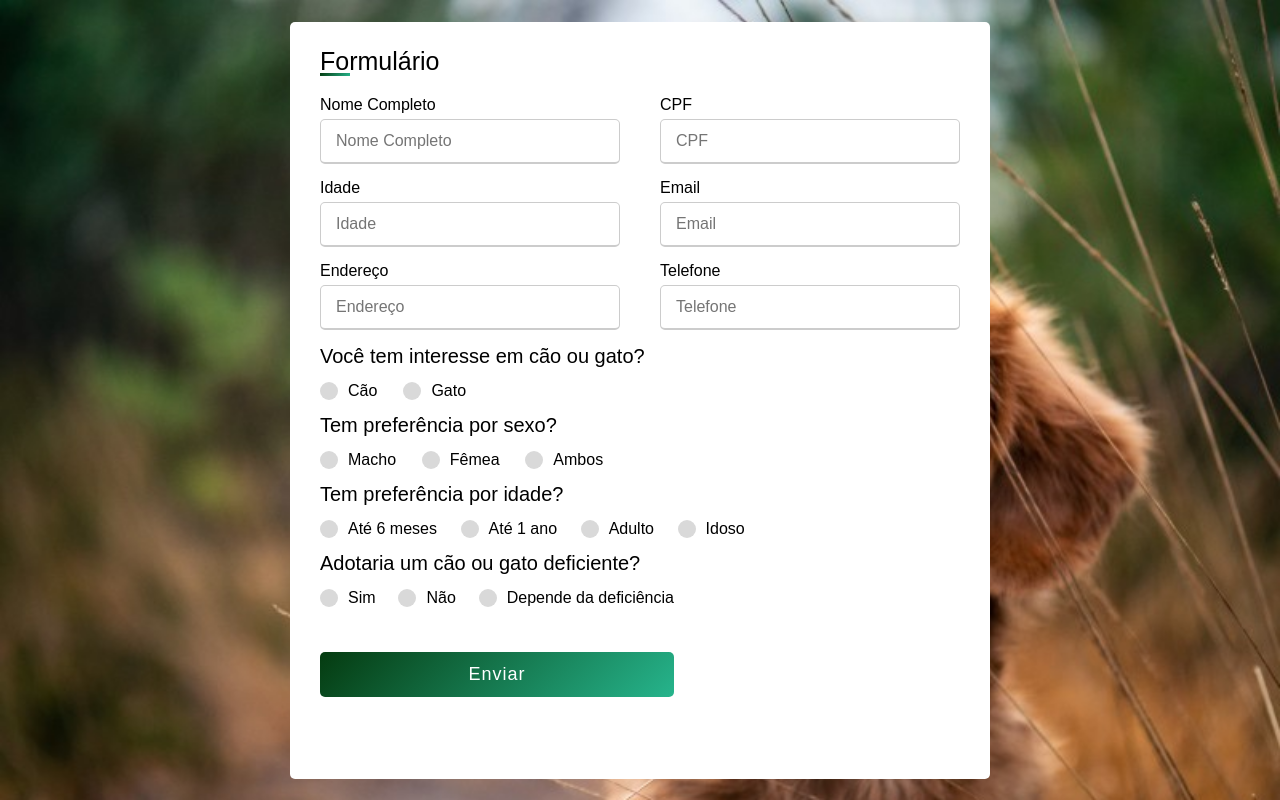
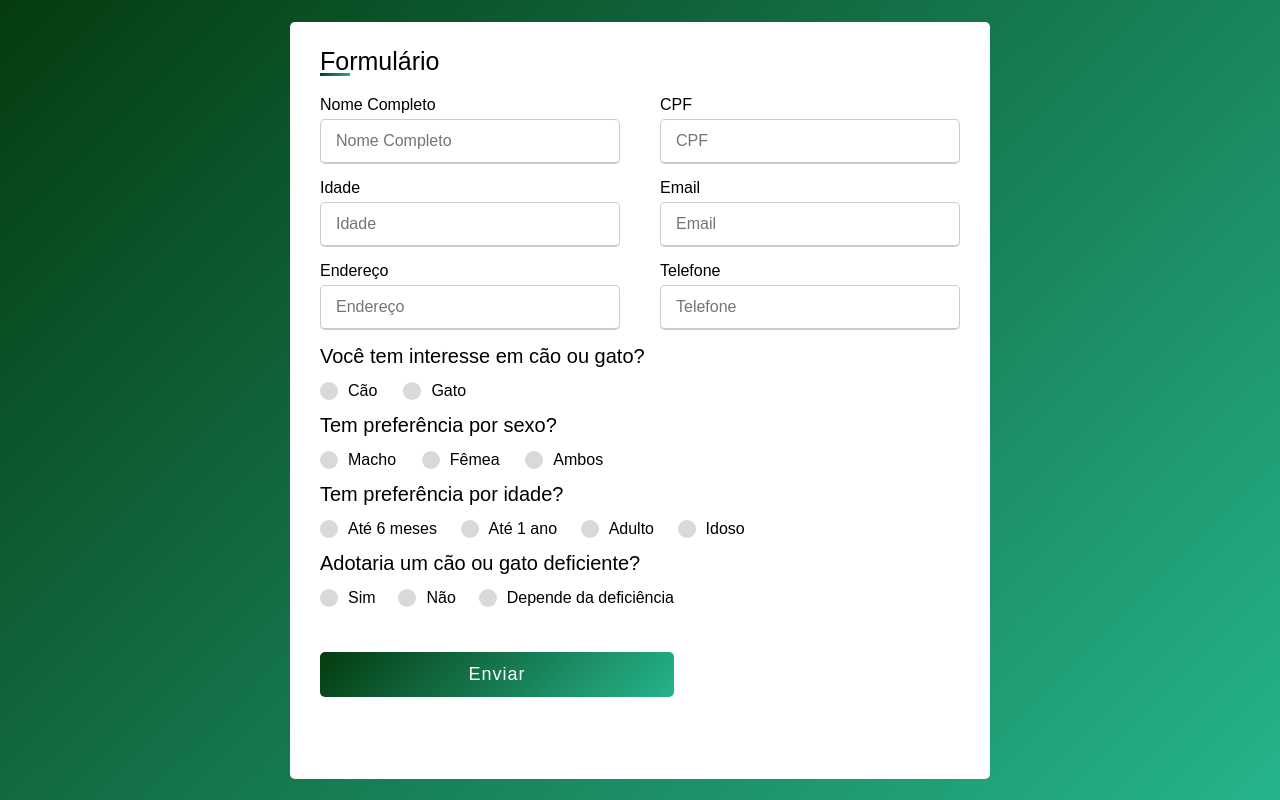
Before and after one commit to SamuelLiraM/Formul-rio-simples, a plain HTML site: page Form/index.html in a window 1280 px wide. Drawn offline with Linux system fonts and the light colour scheme.

Commit message:
Add files via upload

```diff
--- a/Form/style.css
+++ b/Form/style.css
@@ -9,8 +9,7 @@ body{
     height: 100vh;
     justify-content: center;
     align-items: center;
-    background: url(/Img/img-form4.jpg) no-repeat;
-    background-size: cover;
+    background: linear-gradient(135deg, #053b10, #26b48c);
 }
 .container{
     max-width: 700px;
```
